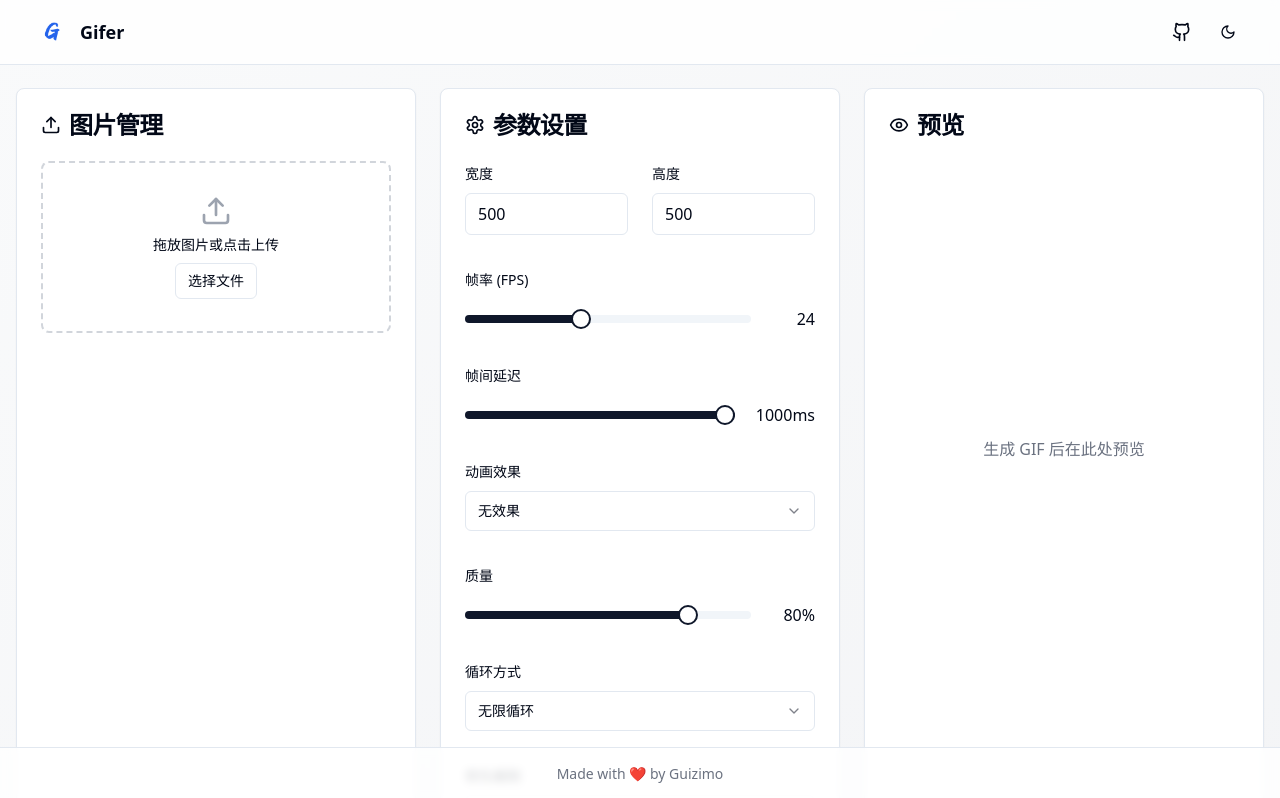
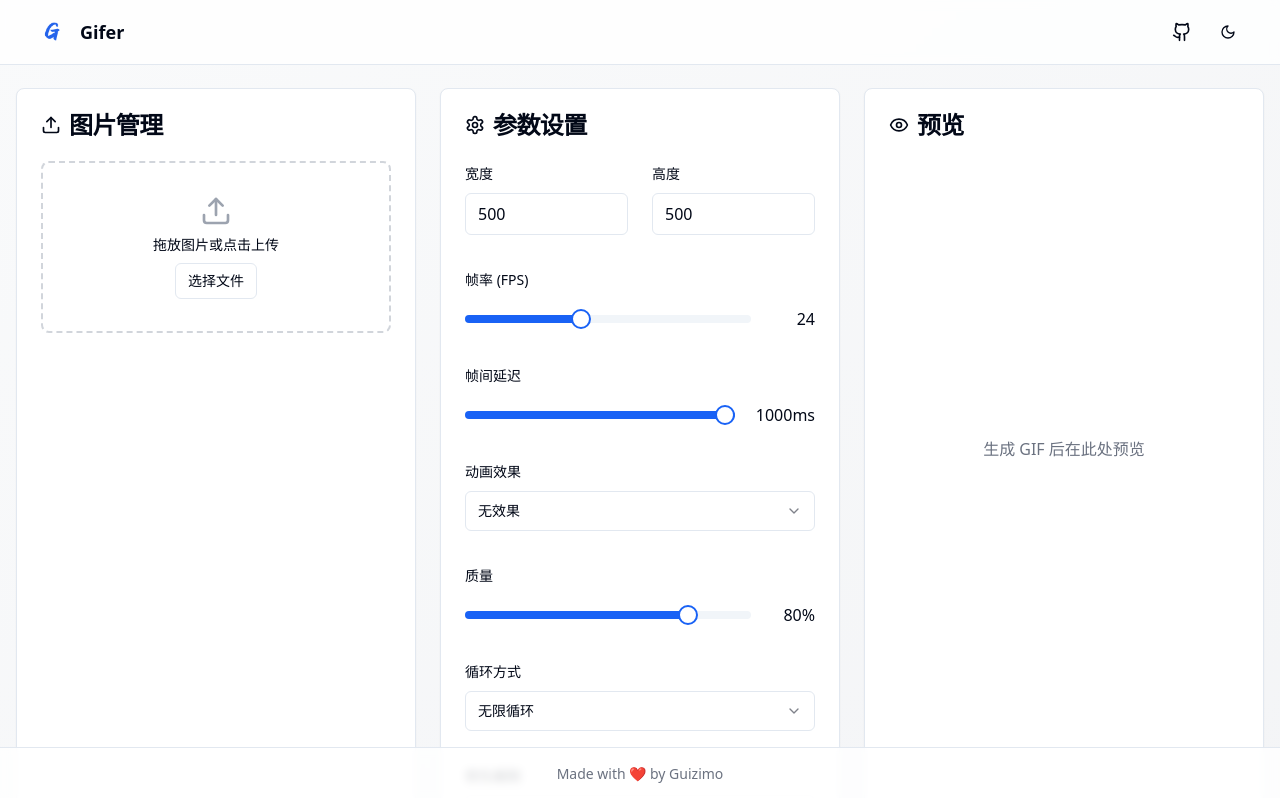
Before and after one commit to Guizimo/gifer, a React (Vite) app: page / in a window 1280 px wide. Shown: the top 798 px of the page. Built offline with nearby package versions, Linux system fonts and the light colour scheme.

Commit message:
feat: (Theme) 新增主题色

```diff
--- a/src/components/layout/Layout.tsx
+++ b/src/components/layout/Layout.tsx
@@ -24,7 +24,8 @@ const Layout = ({ children }: { children: React.ReactNode }) => {
 
             <div className="flex items-center space-x-4">
               <a
-                href="https://github.com/guizimo"
+                href="https://github.com/guizimo/gifer"
+                title='在浏览器中打开'
                 target="_blank"
                 rel="noopener noreferrer"
                 className="hover:opacity-80"
--- a/src/index.css
+++ b/src/index.css
@@ -1,6 +1,7 @@
 @tailwind base;
 @tailwind components;
 @tailwind utilities;
+
 @layer base {
   :root {
     --background: 0 0% 100%;
@@ -9,7 +10,7 @@
     --card-foreground: 222.2 84% 4.9%;
     --popover: 0 0% 100%;
     --popover-foreground: 222.2 84% 4.9%;
-    --primary: 222.2 47.4% 11.2%;
+    --primary: 220 92% 53%;
     --primary-foreground: 210 40% 98%;
     --secondary: 210 40% 96.1%;
     --secondary-foreground: 222.2 47.4% 11.2%;
@@ -21,23 +22,19 @@
     --destructive-foreground: 210 40% 98%;
     --border: 214.3 31.8% 91.4%;
     --input: 214.3 31.8% 91.4%;
-    --ring: 222.2 84% 4.9%;
-    --chart-1: 12 76% 61%;
-    --chart-2: 173 58% 39%;
-    --chart-3: 197 37% 24%;
-    --chart-4: 43 74% 66%;
-    --chart-5: 27 87% 67%;
-    --radius: 0.5rem
+    --ring: 220 92% 53%;
+    --radius: 0.5rem;
   }
+
   .dark {
     --background: 222.2 84% 4.9%;
     --foreground: 210 40% 98%;
-    --card: 222.2 84% 4.9%;
+    --card: 224 71% 4%;
     --card-foreground: 210 40% 98%;
     --popover: 222.2 84% 4.9%;
     --popover-foreground: 210 40% 98%;
-    --primary: 210 40% 98%;
-    --primary-foreground: 222.2 47.4% 11.2%;
+    --primary: 217 91% 60%;
+    --primary-foreground: 222.2 84% 4.9%;
     --secondary: 217.2 32.6% 17.5%;
     --secondary-foreground: 210 40% 98%;
     --muted: 217.2 32.6% 17.5%;
@@ -48,14 +45,10 @@
     --destructive-foreground: 210 40% 98%;
     --border: 217.2 32.6% 17.5%;
     --input: 217.2 32.6% 17.5%;
-    --ring: 212.7 26.8% 83.9%;
-    --chart-1: 220 70% 50%;
-    --chart-2: 160 60% 45%;
-    --chart-3: 30 80% 55%;
-    --chart-4: 280 65% 60%;
-    --chart-5: 340 75% 55%
+    --ring: 224 76% 48%;
   }
 }
+
 @layer base {
   * {
     @apply border-border;
```
Also changed, not shown: src/components/common/GifGenerator.tsx (+12 -12 lines).
